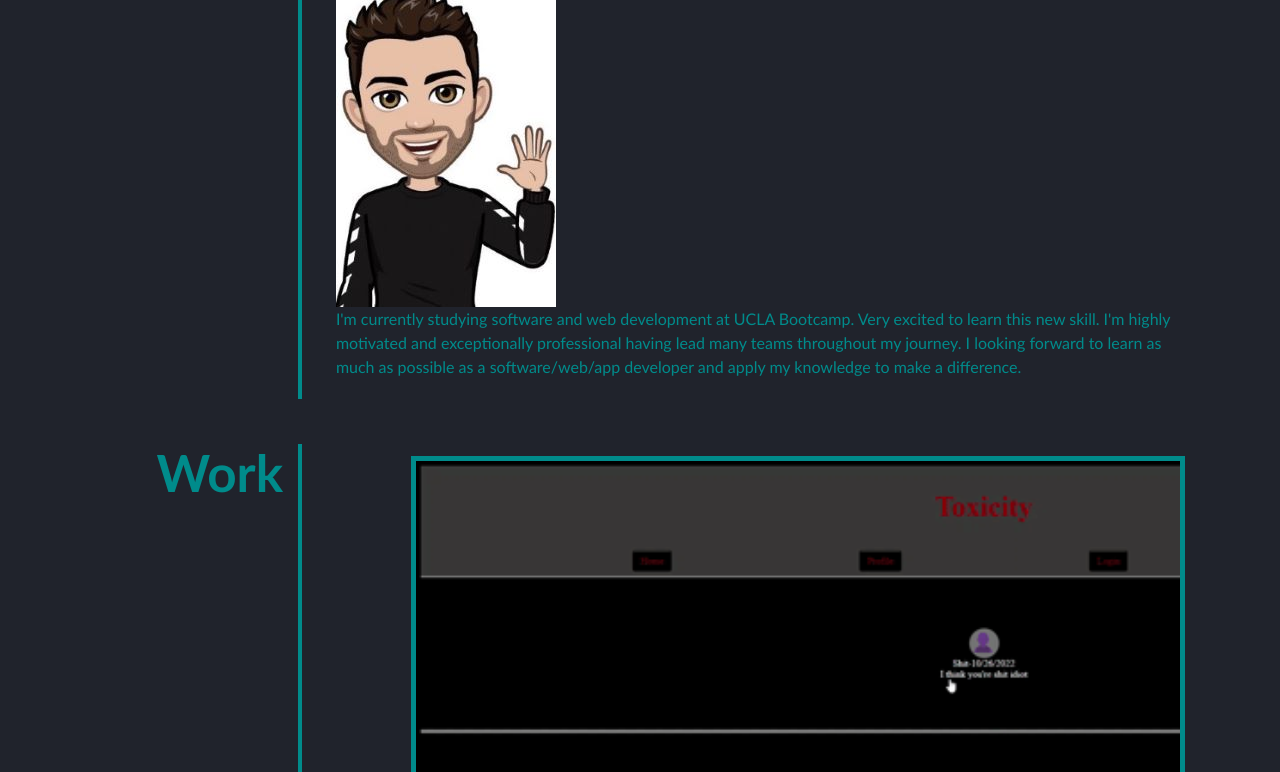
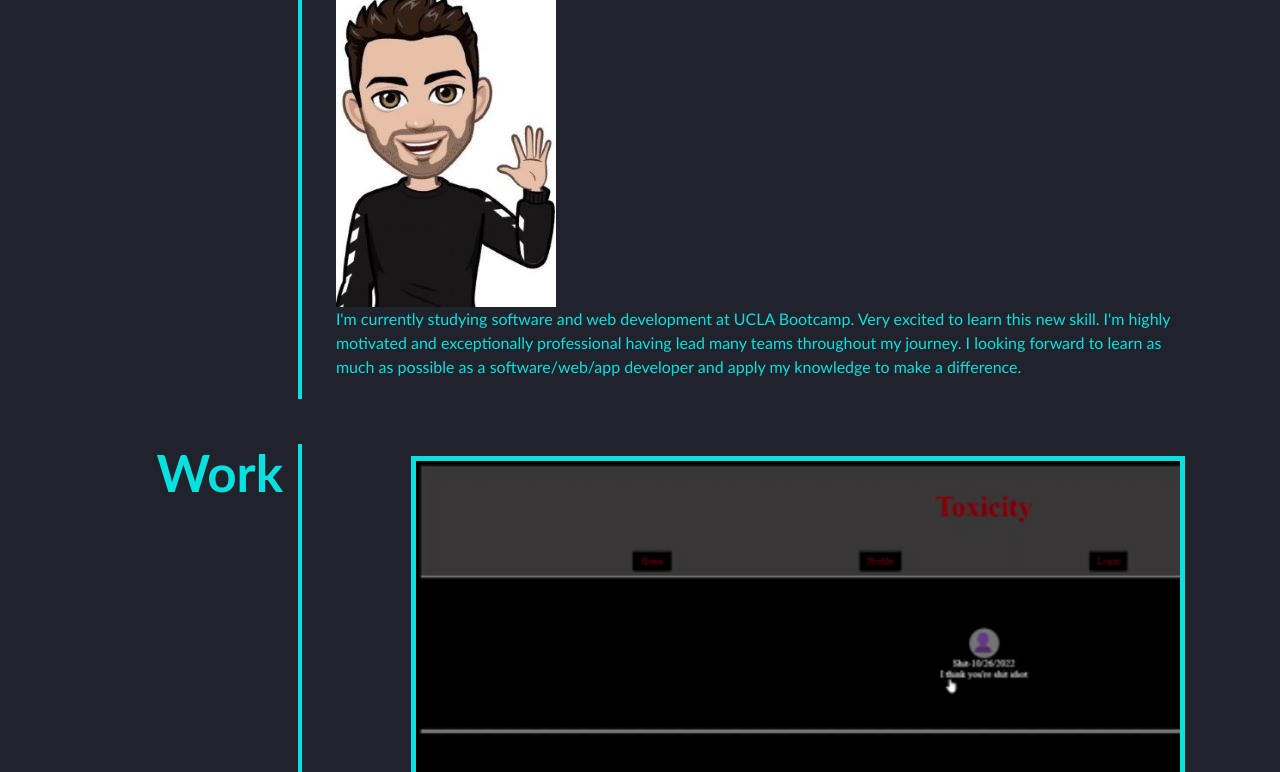
Before and after one commit to andresilva8624/Porftolio, a plain HTML site: page index.html in a window 1280 px wide. Shown: the part 508-1280 px from the top of the page. Drawn offline with Linux system fonts and the light colour scheme.

Commit message:
updated color

```diff
--- a/assets/css/style.css
+++ b/assets/css/style.css
@@ -5,7 +5,7 @@
 /* brand color palette */
 :root {
   --primary: rgb(32, 35, 44);
-  --secondary: darkcyan;
+  --secondary: rgb(9, 224, 224);
   --tertiary: rgb(32, 35, 44);
   --dark: rgb(16, 16, 17);
   --light: rgb(218, 214, 214);
@@ -141,7 +141,7 @@ text-decoration: underline;
   flex-wrap: wrap;
   align-items: stretch;
   justify-content: space-between;
-  color:darkcyan;
+  color:rgb(9, 224, 224);
 
 
 }
```
